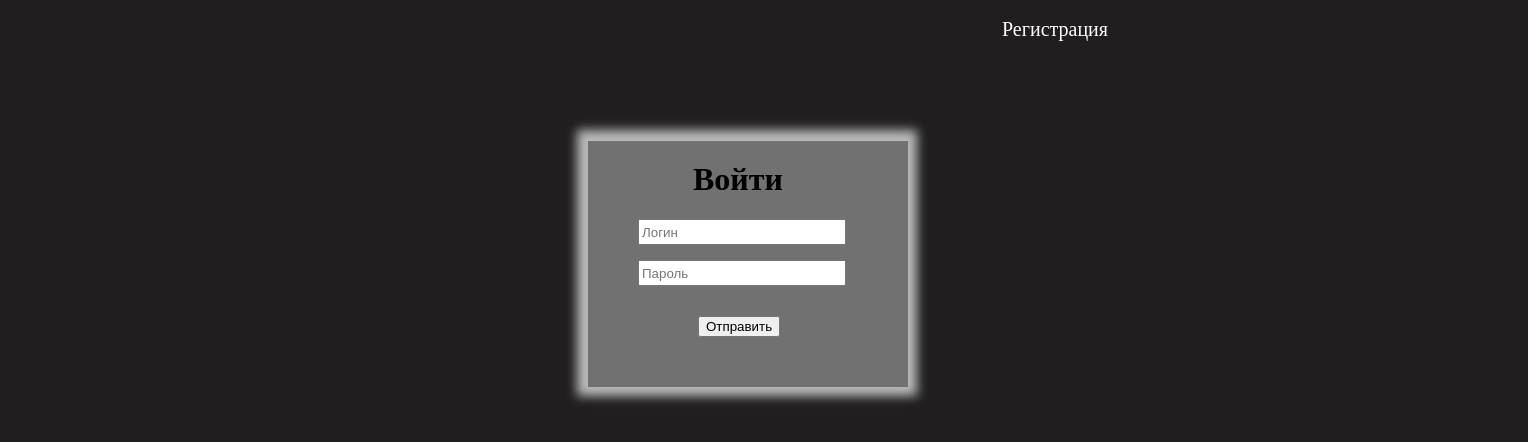
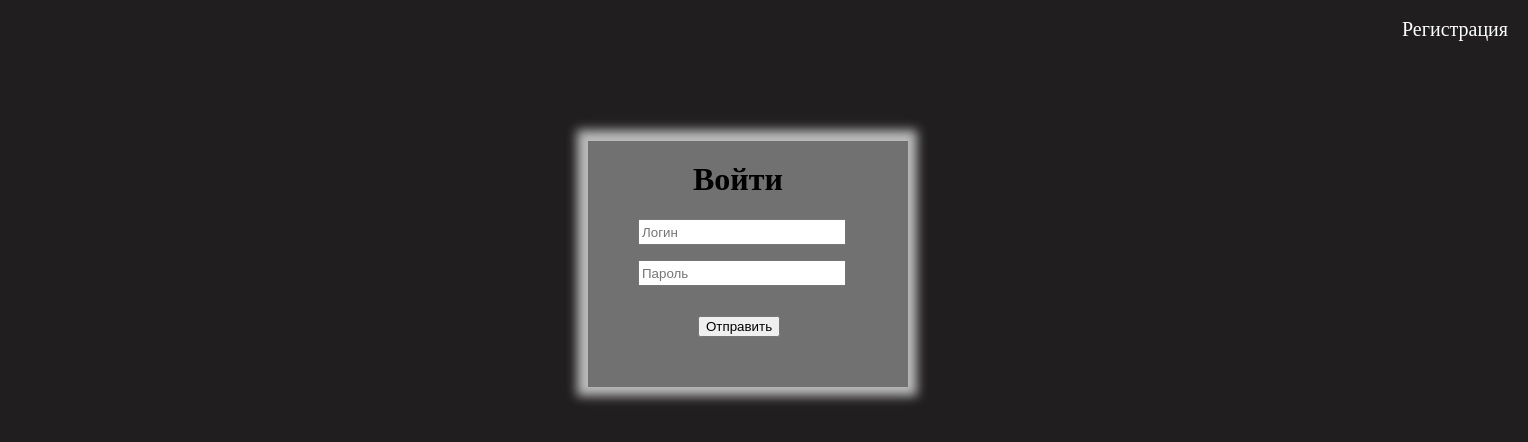
Before and after one commit to Lux2445/Sign, a plain HTML site: page index.html in a window 1280 px wide. Shown: the whole page, 1528 px wide, since content can reach past the window. Drawn offline with Linux system fonts and the light colour scheme.

Commit message:
first commit

```diff
--- a/css/style.css
+++ b/css/style.css
@@ -139,7 +139,7 @@ h1{
     font-size: 20px;
     padding: 10px;
     width: 90px;
-    margin-left: 990px;
+    margin-left: 1390px;
     padding: 10px 20px;
 }
 .sign:hover{
@@ -151,4 +151,5 @@ h1{
     text-decoration: none;
     color: #fff;
     margin-left: -5px;
+    margin-left: 300px;
 }
```
